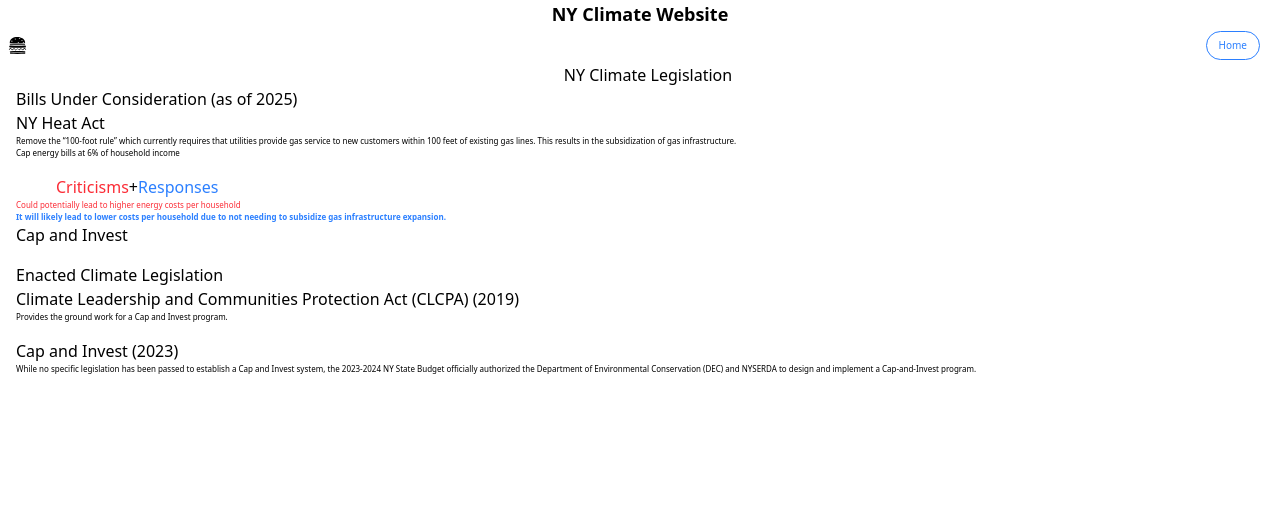
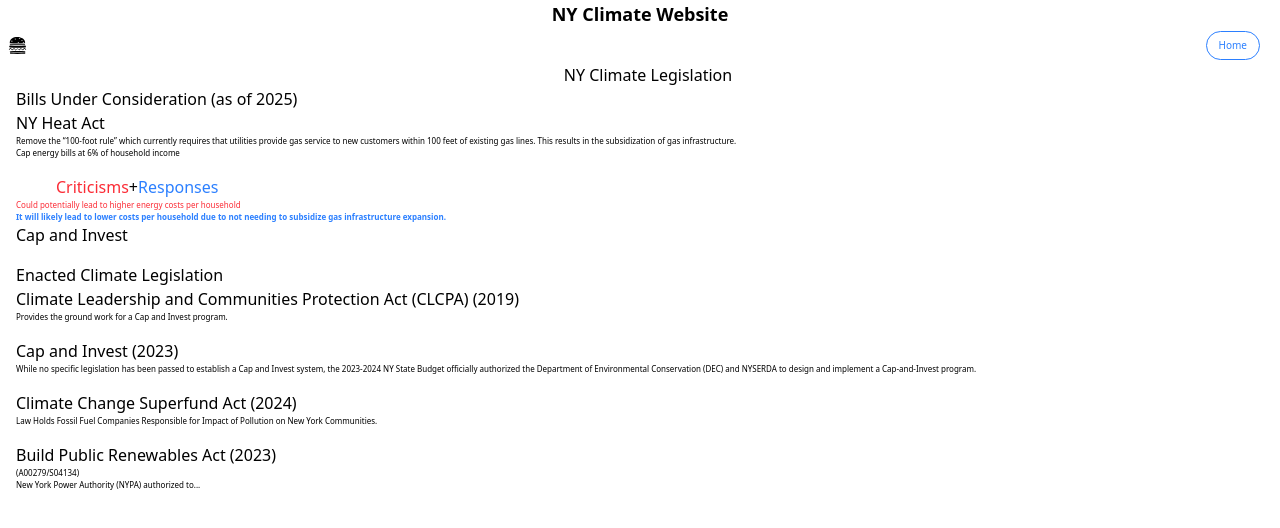
Before and after one commit to yohn-dezmon/ny-climate-website, a React (Vite) app in the folder ny-website/: page /legislation in a window 1280 px wide. Shown: the top 528 px of the page. Built offline with nearby package versions, Linux system fonts and the light colour scheme.

Commit message:
legislation update

```diff
--- a/ny-website/src/pages/LegislationPage.tsx
+++ b/ny-website/src/pages/LegislationPage.tsx
@@ -59,6 +59,27 @@ function LegislationPage() {
                 </ul>
             </div>
 
+            <h3 className="">Climate Change Superfund Act (2024)</h3>
+            <div className={textBlockStyle}>
+                <ul>
+                    <li>
+                        Law Holds Fossil Fuel Companies Responsible for Impact of Pollution on New York Communities.
+                    </li>
+                </ul>
+            </div>
+
+            <h3 className="">Build Public Renewables Act (2023)</h3>
+            <div className={textBlockStyle}>
+                <ul>
+                    <li>
+                    (A00279/S04134)
+                    </li>
+                    <li>
+                    New York Power Authority (NYPA) authorized to...
+                    </li>
+                </ul>
+            </div>
+
         </div>
 
     )
```
